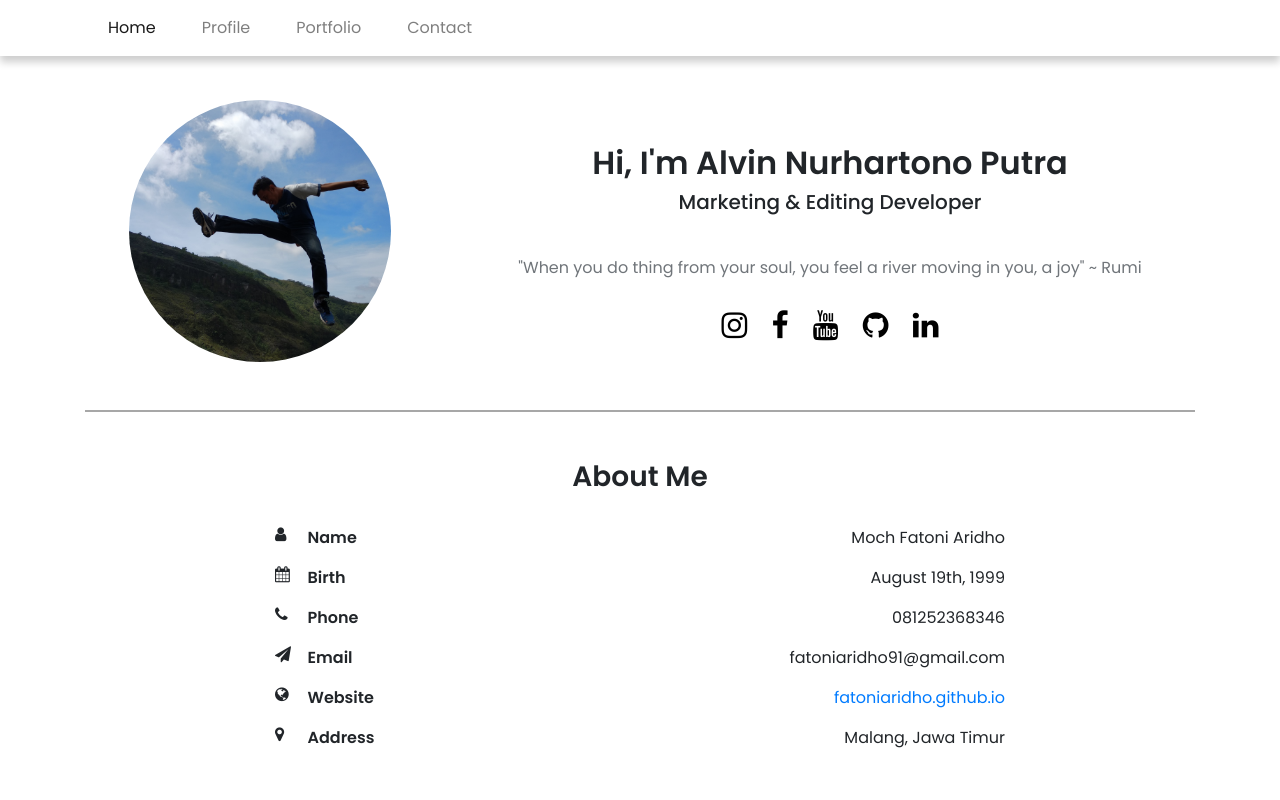
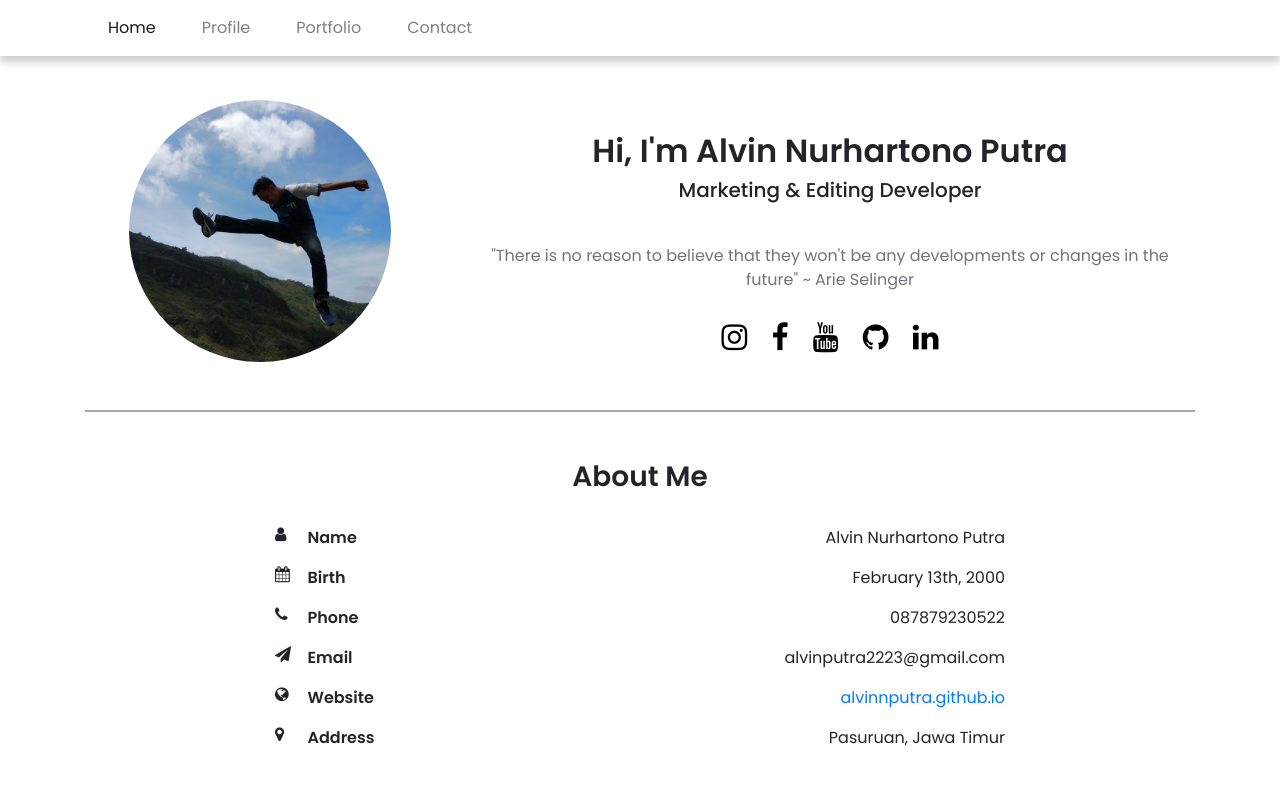
Before and after one commit to alvinnputra/alvinnputra.github.io, a plain HTML site: page index.html in a window 1280 px wide. Shown: the top 800 px of the page. Drawn offline with nearby package versions, Linux system fonts and the light colour scheme.

Commit message:
mengubah nama

```diff
--- a/index.html
+++ b/index.html
@@ -89,7 +89,7 @@
                     </h5>
                     <br />
                     <p data-aos="fade-up" data-aos-delay="300">
-                      "When you do thing from your soul, you feel a river moving in you, a joy" ~ Rumi
+                      "There is no reason to believe that they won't be any developments or changes in the future" ~ Arie Selinger
                     </p>
                     <a
                       data-aos="fade-up"
@@ -115,7 +115,7 @@
                     <a
                       data-aos="fade-up"
                       data-aos-delay="700"
-                      href="https://github.com/fatoniaridho"
+                      href="https://github.com/alvinnputra"
                       target="_blank"
                       ><i class="fa fa-github"></i
                     ></a>
@@ -177,26 +177,26 @@
               </div>
               <div class="col-lg-4 col-8 text-right">
                 <div class="profile-item">
-                  <p>Moch Fatoni Aridho</p>
+                  <p>Alvin Nurhartono Putra</p>
                 </div>
                 <div class="profile-item">
-                  <p>August 19th, 1999</p>
+                  <p>February 13th, 2000</p>
                 </div>
                 <div class="profile-item">
-                  <p>081252368346</p>
+                  <p>087879230522</p>
                 </div>
                 <div class="profile-item">
-                  <p>fatoniaridho91@gmail.com</p>
+                  <p>alvinputra2223@gmail.com</p>
                 </div>
                 <div class="profile-item">
                   <p>
                     <a href="http://fatoniaridho.github.io" target="_blank"
-                      >fatoniaridho.github.io</a
+                      >alvinnputra.github.io</a
                     >
                   </p>
                 </div>
                 <div class="profile-item">
-                  <p>Malang, Jawa Timur</p>
+                  <p>Pasuruan, Jawa Timur</p>
                 </div>
               </div>
             </div>
```
